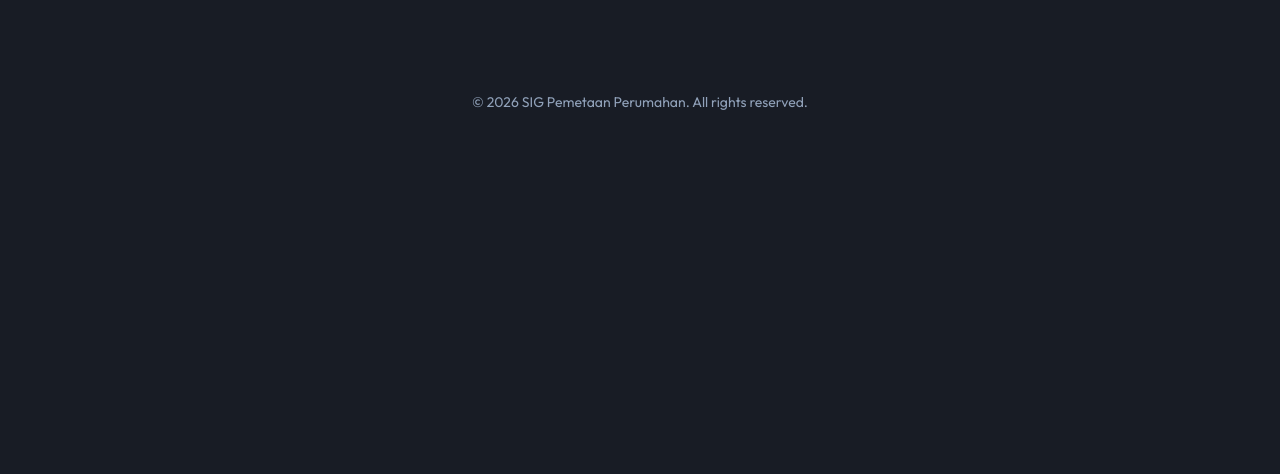
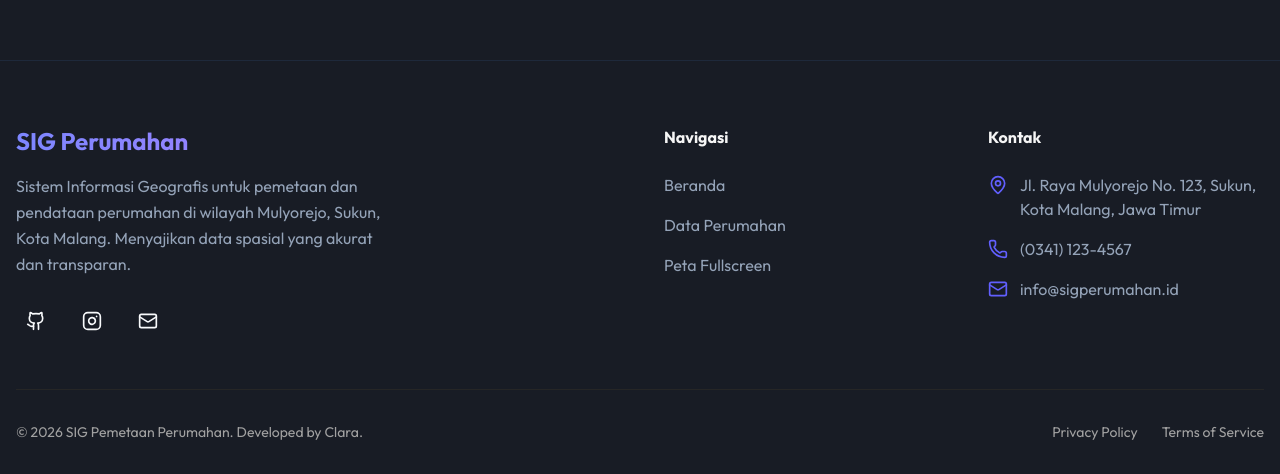
Before and after one commit to abimanyupewe/SIGC1_pemetaaan_perumahan, a React (Vite) app: page / in a window 1280 px wide. Shown: the part 2172-2646 px from the top of the page. Before the commit the page ends 2332 px from the top, so only its background shows below. Built offline with nearby package versions, Linux system fonts and the light colour scheme.

Commit message:
feat : footer

```diff
--- /dev/null
+++ b/src/components/Footer.tsx
@@ -0,0 +1,85 @@
+import { MapPin, Mail, Phone, Github, Instagram } from "lucide-react";
+import { Button } from "./ui/button";
+
+export const Footer = () => {
+    return (
+        <footer className="bg-white dark:bg-card border-t border-neutral-200 dark:border-border pt-16 pb-8 transition-colors duration-300">
+            <div className="container mx-auto px-4">
+                <div className="grid grid-cols-1 md:grid-cols-4 gap-12 mb-12">
+                    {/* Brand Section */}
+                    <div className="md:col-span-2">
+                        <div className="text-2xl font-bold bg-clip-text text-transparent bg-linear-to-r from-indigo-600 to-purple-600 dark:from-indigo-400 dark:to-purple-400 font-sans mb-4">
+                            SIG Perumahan
+                        </div>
+                        <p className="text-neutral-600 dark:text-muted-foreground max-w-sm mb-6 leading-relaxed">
+                            Sistem Informasi Geografis untuk pemetaan dan pendataan perumahan di wilayah Mulyorejo, Sukun, Kota Malang. Menyajikan data spasial yang akurat dan transparan.
+                        </p>
+                        <div className="flex gap-4">
+                            <Button variant="ghost" size="icon" className="hover:bg-indigo-50 hover:text-indigo-600 dark:hover:bg-indigo-950 dark:hover:text-indigo-400 rounded-full">
+                                <Github className="w-5 h-5" />
+                            </Button>
+                            <Button variant="ghost" size="icon" className="hover:bg-pink-50 hover:text-pink-600 dark:hover:bg-pink-950 dark:hover:text-pink-400 rounded-full">
+                                <Instagram className="w-5 h-5" />
+                            </Button>
+                            <Button variant="ghost" size="icon" className="hover:bg-sky-50 hover:text-sky-600 dark:hover:bg-sky-950 dark:hover:text-sky-400 rounded-full">
+                                <Mail className="w-5 h-5" />
+                            </Button>
+                        </div>
+                    </div>
+
+                    {/* Quick Links */}
+                    <div>
+                        <h3 className="font-bold text-neutral-900 dark:text-neutral-100 mb-6">Navigasi</h3>
+                        <ul className="space-y-4">
+                            <li>
+                                <a href="/" className="text-neutral-600 dark:text-muted-foreground hover:text-indigo-600 dark:hover:text-indigo-400 transition-colors">
+                                    Beranda
+                                </a>
+                            </li>
+                            <li>
+                                <a href="/data" className="text-neutral-600 dark:text-muted-foreground hover:text-indigo-600 dark:hover:text-indigo-400 transition-colors">
+                                    Data Perumahan
+                                </a>
+                            </li>
+                            <li>
+                                <a href="/map" className="text-neutral-600 dark:text-muted-foreground hover:text-indigo-600 dark:hover:text-indigo-400 transition-colors">
+                                    Peta Fullscreen
+                                </a>
+                            </li>
+                        </ul>
+                    </div>
+
+                    {/* Contact Info */}
+                    <div>
+                        <h3 className="font-bold text-neutral-900 dark:text-neutral-100 mb-6">Kontak</h3>
+                        <ul className="space-y-4">
+                            <li className="flex items-start gap-3 text-neutral-600 dark:text-muted-foreground">
+                                <MapPin className="w-5 h-5 text-indigo-500 mt-0.5 shrink-0" />
+                                <span>Jl. Raya Mulyorejo No. 123, Sukun, Kota Malang, Jawa Timur</span>
+                            </li>
+                            <li className="flex items-center gap-3 text-neutral-600 dark:text-muted-foreground">
+                                <Phone className="w-5 h-5 text-indigo-500 shrink-0" />
+                                <span>(0341) 123-4567</span>
+                            </li>
+                            <li className="flex items-center gap-3 text-neutral-600 dark:text-muted-foreground">
+                                <Mail className="w-5 h-5 text-indigo-500 shrink-0" />
+                                <span>info@sigperumahan.id</span>
+                            </li>
+                        </ul>
+                    </div>
+                </div>
+
+                {/* Bottom Bar */}
+                <div className="pt-8 border-t border-neutral-100 dark:border-neutral-800 flex flex-col md:flex-row justify-between items-center gap-4">
+                    <p className="text-sm text-neutral-500 dark:text-neutral-400 text-center md:text-left">
+                        &copy; {new Date().getFullYear()} SIG Pemetaan Perumahan. Developed by Clara.
+                    </p>
+                    <div className="flex gap-6 text-sm text-neutral-500 dark:text-neutral-400">
+                        <a href="#" className="hover:text-indigo-600 dark:hover:text-indigo-400 transition-colors">Privacy Policy</a>
+                        <a href="#" className="hover:text-indigo-600 dark:hover:text-indigo-400 transition-colors">Terms of Service</a>
+                    </div>
+                </div>
+            </div>
+        </footer>
+    );
+};
--- a/src/pages/DataPage.tsx
+++ b/src/pages/DataPage.tsx
@@ -1,6 +1,7 @@
 import { useState, useEffect } from 'react';
 import { Navbar } from '../components/Navbar';
 import { Preloader } from '../components/Preloader';
+import { Footer } from '../components/Footer';
 import {
     Table,
     TableBody,
@@ -14,6 +15,7 @@ import { Input } from "../components/ui/input";
 import { Button } from "../components/ui/button";
 import { Search, MapPin } from 'lucide-react';
 
+// Mock Data
 // Mock Data
 const housingData = [
     { id: 1, name: "Perumahan Mulyorejo Indah", kelurahan: "Mulyorejo", luas: "2.5 Ha", unit: 150, status: "Terpetakan" },
@@ -53,11 +55,10 @@ export const DataPage = () => {
     return (
         <>
             {loading && <Preloader onComplete={() => setLoading(false)} />}
-            <div className="min-h-screen bg-neutral-50 dark:bg-background font-sans">
-                {/* Reusing Navbar - It will handle its own active state largely, though we might want to ensure 'data' is recognized if we updated Navbar logic, but for now simple link is fine */}
+            <div className="min-h-screen bg-neutral-50 dark:bg-background font-sans flex flex-col">
                 <Navbar />
 
-                <main className="container mx-auto px-4 pt-24 pb-12">
+                <main className="container mx-auto px-4 pt-24 pb-12 flex-grow">
                     <div className="flex flex-col md:flex-row justify-between items-start md:items-center mb-8 gap-4">
                         <div>
                             <h1 className="text-3xl font-bold text-neutral-900 dark:text-neutral-100 mb-2">Data Perumahan</h1>
@@ -123,7 +124,7 @@ export const DataPage = () => {
                                                             ? 'bg-yellow-100 text-yellow-800 dark:bg-yellow-900/30 dark:text-yellow-400'
                                                             : 'bg-neutral-100 text-neutral-800 dark:bg-neutral-800 dark:text-neutral-400'
                                                     }
-                                            `}>
+                                                `}>
                                                     {item.status}
                                                 </span>
                                             </TableCell>
@@ -145,6 +146,7 @@ export const DataPage = () => {
                         </Table>
                     </div>
                 </main>
+                <Footer />
             </div>
         </>
     );
--- a/src/pages/Home.tsx
+++ b/src/pages/Home.tsx
@@ -3,6 +3,8 @@ import { HeroSection } from '../components/HeroSection';
 import { StatsSection } from '../components/StatsSection';
 import { MapSection } from '../components/MapSection';
 import { Navbar } from '../components/Navbar';
+
+import { Footer } from '../components/Footer';
 
 const Home: React.FC = () => {
     const scrollToMap = () => {
@@ -19,10 +21,7 @@ const Home: React.FC = () => {
             <StatsSection />
             <MapSection />
 
-            {/* Simple Footer */}
-            <footer className="py-8 text-center text-slate-400 text-sm">
-                &copy; {new Date().getFullYear()} SIG Pemetaan Perumahan. All rights reserved.
-            </footer>
+            <Footer />
         </div>
     );
 };
```
